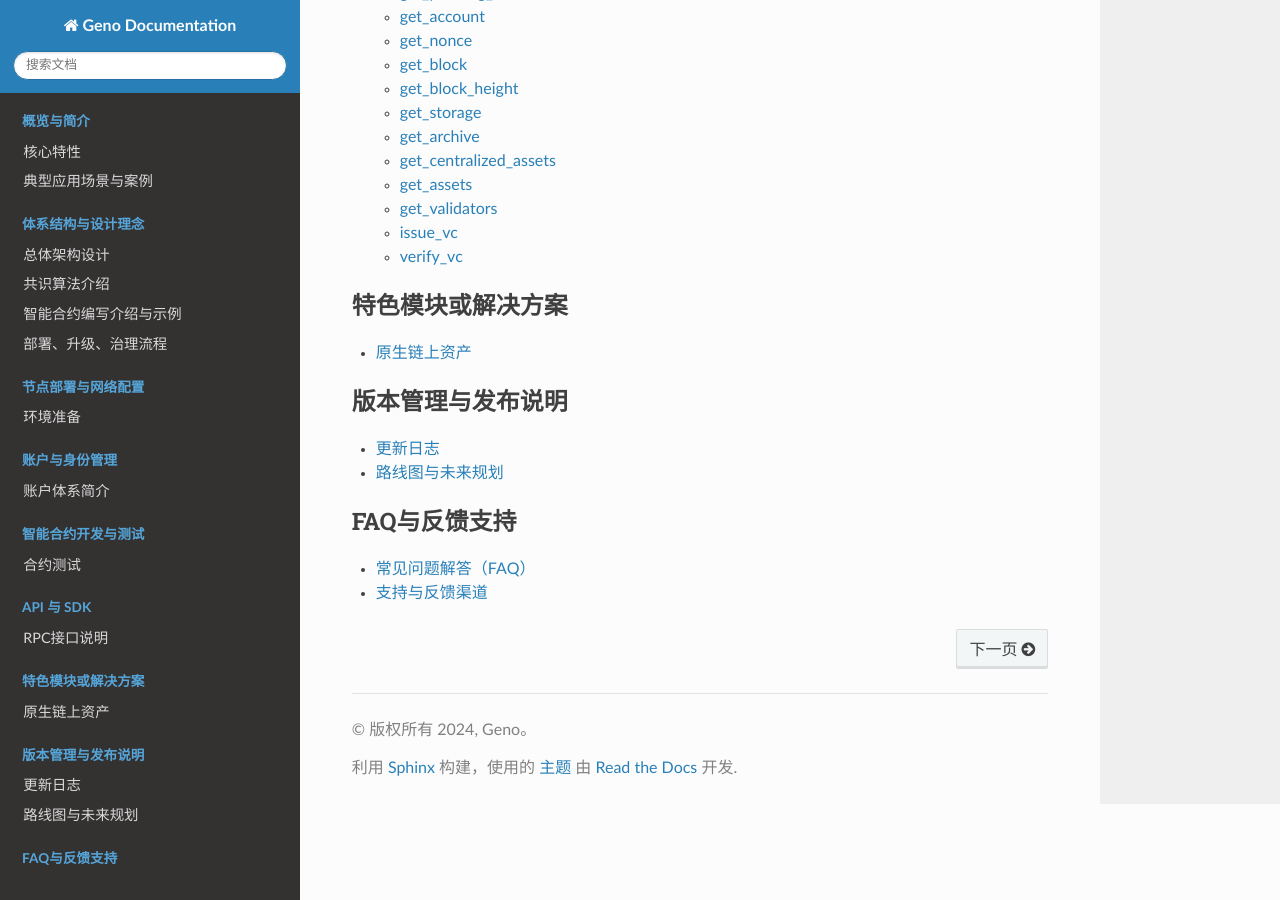
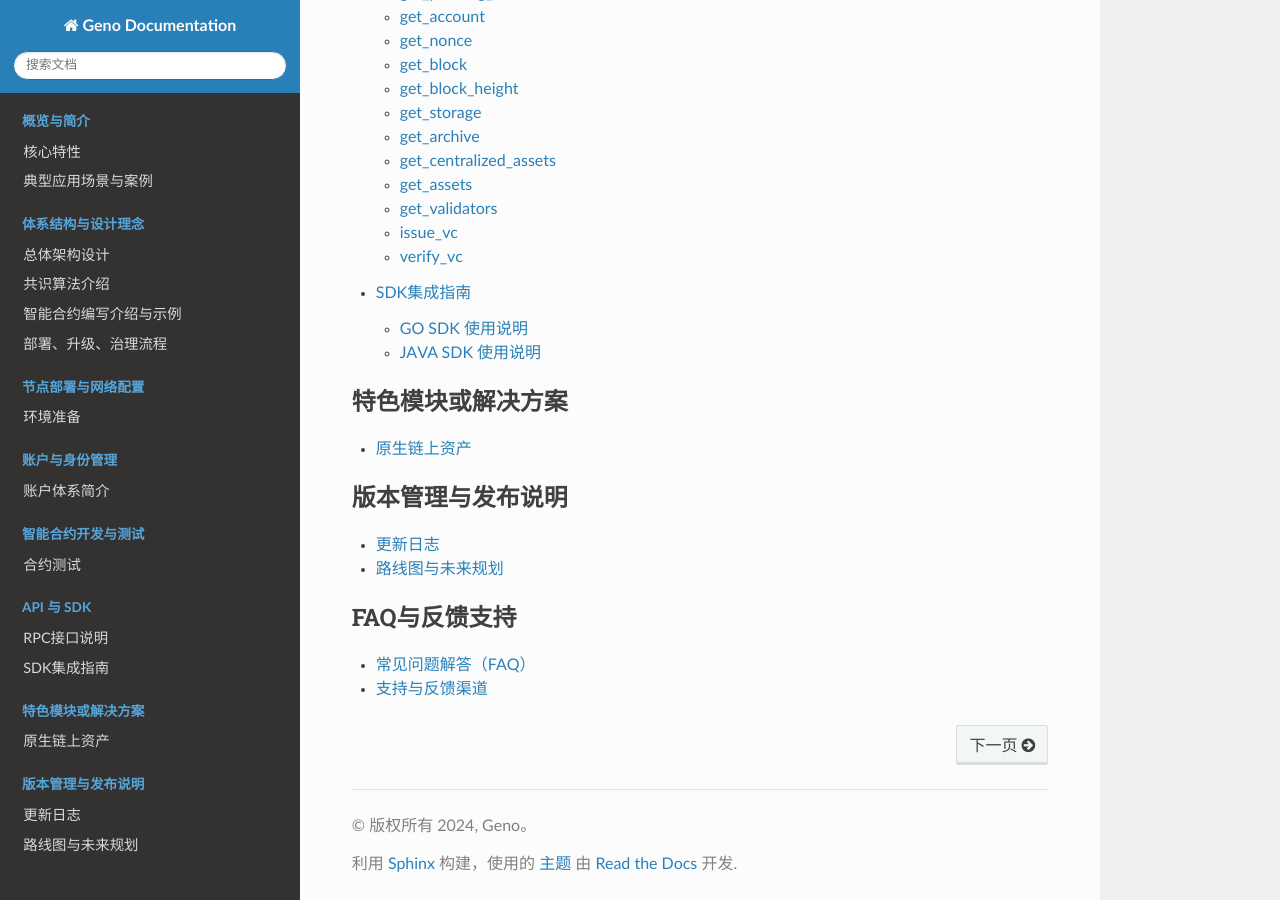
Before and after one commit to geno-labs/geno-docs, a Sphinx documentation site: the page built from source/index.rst, in a window 1280 px wide and 900 px high, scrolled down 940 px. Built offline with Sphinx 7.4.7 and the Read the Docs theme 3.1.0, drawn with Linux system fonts in a browser that asks for light colours; pages that are not in the unit, such as notebooks, are missing from menus.

Commit message:
create sdk

```diff
--- /dev/null
+++ b/source/sdk/sdks/go_sdk.md
@@ -0,0 +1 @@
+# GO SDK 使用说明
--- a/source/sdk/sdks/index.rst
+++ b/source/sdk/sdks/index.rst
@@ -1,8 +1,9 @@
+##############################################################
+SDK集成指南
+##############################################################
 
 .. toctree::
    :maxdepth: 2
 
-   design/design.md
-   consensus/intro.md
-   contract_vm/contract_demo.md
-   contract_vm/deploy.md
+   go_sdk.md
+   java_sdk.md
--- /dev/null
+++ b/source/sdk/sdks/java_sdk.md
@@ -0,0 +1 @@
+# JAVA SDK 使用说明
```
Also changed, not shown: source/sdk/sdks/sdk.md (deleted, +0 -1 lines).
